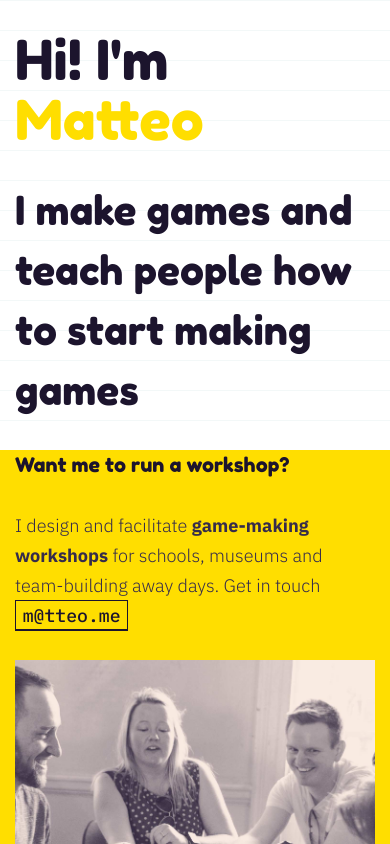
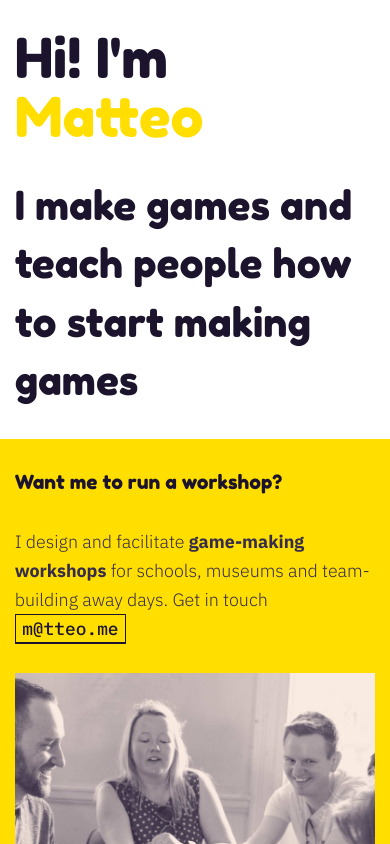
Before and after one commit to matteomenapace/ma.tteo.me, a website: page index.html in a window 390 px wide. Shown: the top 844 px of the page. Drawn offline with Linux system fonts and the light colour scheme.

Commit message:
typography and layout tweaks

```diff
--- a/_sass/_colours.scss
+++ b/_sass/_colours.scss
@@ -87,6 +87,7 @@ kbd, code, span
 .orange
 {
 	background-color: $orange;
+	// background-color: rgba(253, 223, 0, 0.23);
 }
 
 .pink
--- a/_sass/_form.scss
+++ b/_sass/_form.scss
@@ -9,6 +9,7 @@
 		border: none;
 		border-radius: 0;
     transition: .3s;
+    font-size: 1.375rem;
 
     &:focus,
     &:active
--- a/_sass/_gridlover.scss
+++ b/_sass/_gridlover.scss
@@ -7,7 +7,8 @@
 
 body {
 	font-style: normal;
-	font-size: 1.36rem;
+	// font-size: 1.36rem;
+	font-size: 1rem;
 	line-height: $row;
 	margin: 0 auto;
 }
@@ -37,6 +38,10 @@ h1, h2, h3, h4
 	margin-top: $row;
 	margin-bottom: 0rem;
 	margin-bottom: $row;
+}
+
+p {
+	font-size: 1.375rem;
 }
 
 /*h5 {
--- a/_sass/_media-queries.scss
+++ b/_sass/_media-queries.scss
@@ -10,22 +10,21 @@
 	}
 }
 
+html
+{
+	font-size: 16px; // p → 22px
+}
+
 @media (max-width: 799px)
 {
 	html
 	{
-		font-size: 13.3333333333333px; // p → 20px
+		font-size: 14px; // p → 19.25px
 	}
 }
 
 @media (max-width: 599px)
 {
-	.boxed
-  {
-    margin: 0;
-    padding: 0;
-  }
-
 	h1, h2
 	{
 		// margin-top: $row/2;
@@ -68,11 +67,20 @@
 	{
 		background-attachment: scroll;
 		background-size: cover !important;
+
+		// full-bleed
+		margin-left: -1.225rem;
+		margin-right: -1.225rem;
 	}
 }
 
 @media (max-width: 399px)
 {
+	html
+	{
+		font-size: 13px; // p → 17.875px
+	}
+
 	.hidden-xs
 	{
 		display: none;
--- a/_sass/_typography.scss
+++ b/_sass/_typography.scss
@@ -80,6 +80,8 @@ kbd, code, p a, span
 	p
 	{
 		font-size: 69%;
+		font-size: 83%;
+		font-size: 1rem;
 		margin-bottom: 0;
 	}
 }
--- a/_sass/fadingmemories.scss
+++ b/_sass/fadingmemories.scss
@@ -10,15 +10,21 @@ body, p a, span
 	font-family: 'bariol-regular', -apple-system-font, 'Helvetica Neue', Helvetica, Arial, serif;
 }
 
+body
+{
+	line-height: 2em;
+}
+
 h1, h2, h3, h4, h5, h6
 {
 	font-family: 'bariol-light-italic', -apple-system-font, 'Helvetica Neue', Helvetica, Arial, sans-serif;
   position: relative;
+	line-height: 1.225em;
 }
 
 h3
 {
-  top: -4px;
+  // top: -4px;
 }
 
 em, i
@@ -32,6 +38,14 @@ b, strong
 {
 	font-family: 'bariol-bold', -apple-system-font, 'Helvetica Neue', Helvetica, Arial, sans-serif;
 }
+
+p a,
+kbd, code, span
+{
+	// padding: 0.1rem .5rem .25rem;
+	padding: 0rem .3rem .2rem;
+}
+
 
 // COLOURS
 
@@ -58,8 +72,6 @@ kbd, code, span
   border: solid 1px $pink-dark;
 	border-bottom-color: $pink-dark;
 	box-shadow: inset 0 -1px 0 $pink-dark;
-
-	padding: 0.1rem .5rem .25rem;
 }
 
 blockquote
@@ -178,8 +190,10 @@ blockquote
 
   h3
   {
-    top: 0;
-		font-family: 'bariol-bold-italic', -apple-system-font, 'Helvetica Neue', Helvetica, Arial, sans-serif;
+		font-size: 30px;
+
+    // top: 0;
+		// font-family: 'bariol-bold-italic', -apple-system-font, 'Helvetica Neue', Helvetica, Arial, sans-serif;
   }
 
   #nonna-giacomino
@@ -187,3 +201,31 @@ blockquote
     height: $row*23;
   }
 }
+
+@media (max-width: 399px)
+{
+	html
+	{
+		font-size: 12px; // p → 16.5px
+	}
+
+	h1
+	{
+		font-size: 47px;
+	}
+
+	h2
+	{
+		font-size: 35px;
+	}
+
+	h3
+	{
+		font-size: 23px;
+	}
+
+	.hidden-xs
+	{
+		display: none;
+	}
+}
--- a/index.html
+++ b/index.html
@@ -25,7 +25,7 @@
     <link rel="stylesheet" href="css/home.css">
   </head>
 
-  <body class="gridlover-grid">
+  <body class="gridlover grid">
 
     <section id="me" class="container">
       <h1>Hi! I'm <a href="#surprise">Matteo</a></h1>
```
Also changed, not shown: fadingmemories/index.html (+12 -10 lines), css/fadingmemories.css, css/sassy.css, 2 other files.
